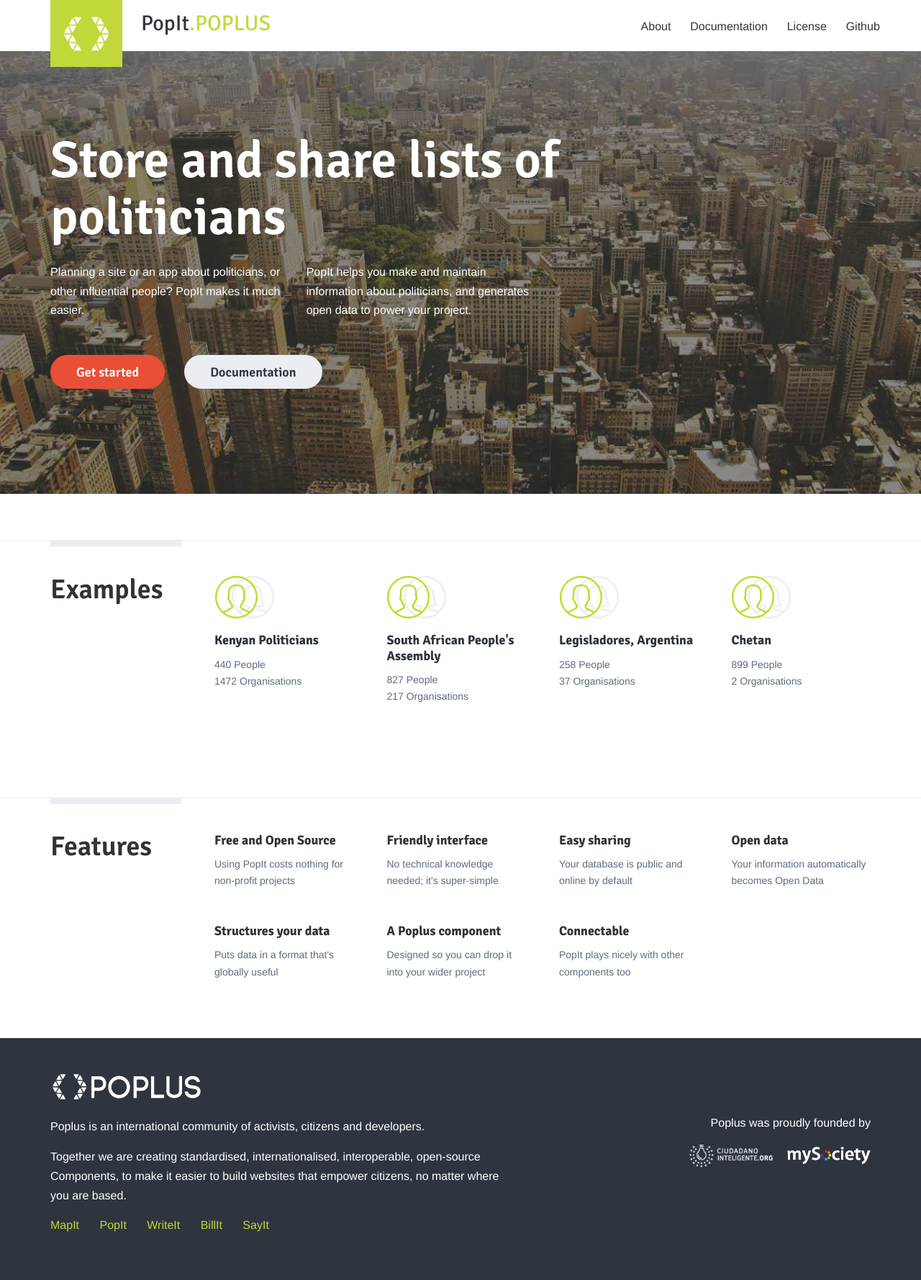
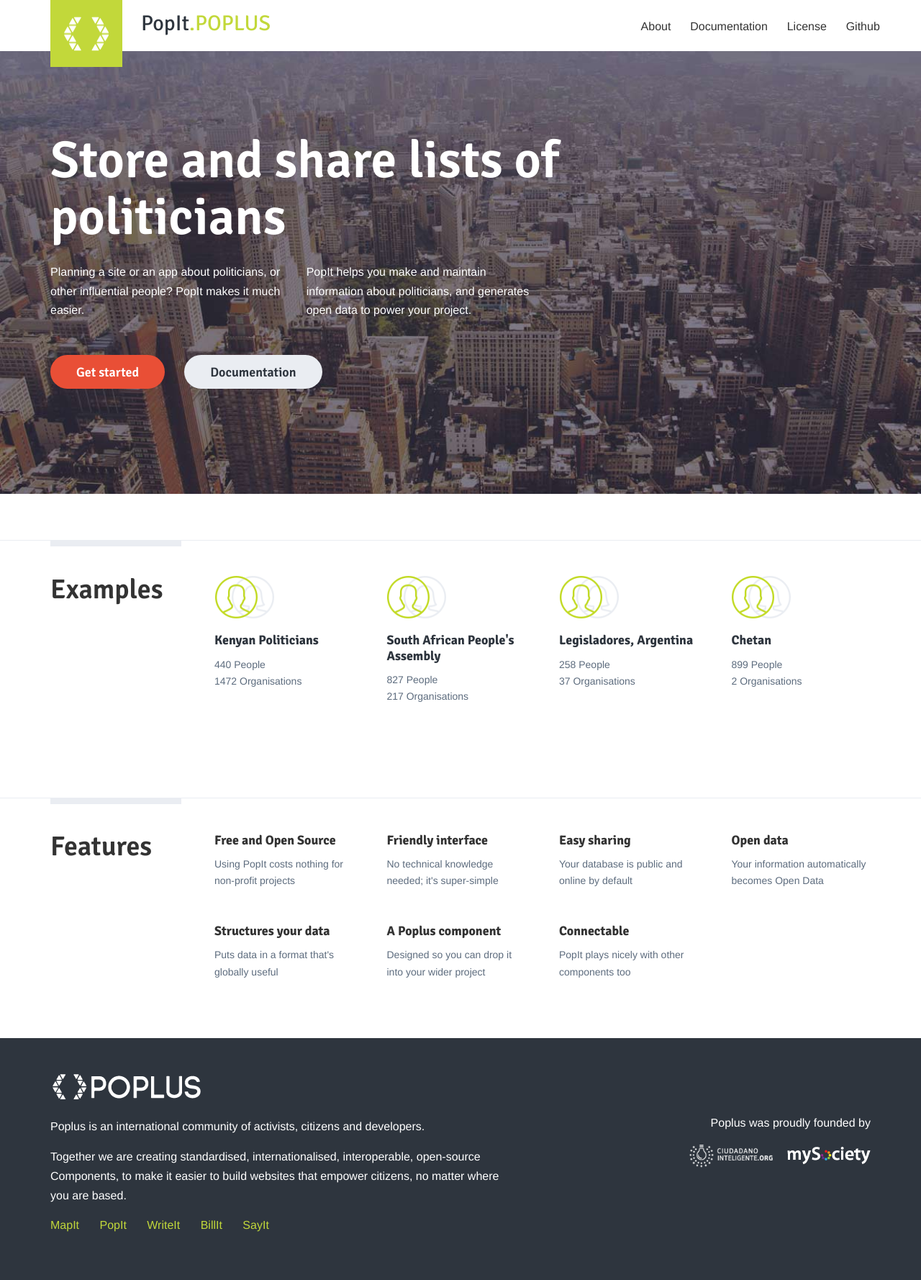
Before and after one commit to mysociety/popit.poplus.org, a Jekyll site: the page built from index.html, in a window 1280 px wide. Shown: the whole page at 72% size. Built offline with Jekyll 4.4.1, drawn with Linux system fonts in a browser that asks for light colours; Markdown is read by kramdown in place of the engine named in the settings.

Commit message:
tweaked background image + position

```diff
--- a/assets/sass/_homepage.scss
+++ b/assets/sass/_homepage.scss
@@ -6,7 +6,7 @@
     padding: 2em 0;
     background-image: url('../assets/img/hero-a.jpg');
     background-repeat: no-repeat;
-    background-position: center bottom;
+    background-position: center top;
     background-size: cover;
     @media (min-width: $medium-screen) {
         padding: 7em 0 8em;
--- a/css/global.css
+++ b/css/global.css
@@ -822,7 +822,7 @@ textarea,
   padding: 2em 0;
   background-image: url("../assets/img/hero-a.jpg");
   background-repeat: no-repeat;
-  background-position: center bottom;
+  background-position: center top;
   background-size: cover; }
   @media (min-width: 33.75em) {
     .hero {
```
Also changed, not shown: assets/img/hero-a.jpg, assets/img/hero-b.jpg.
